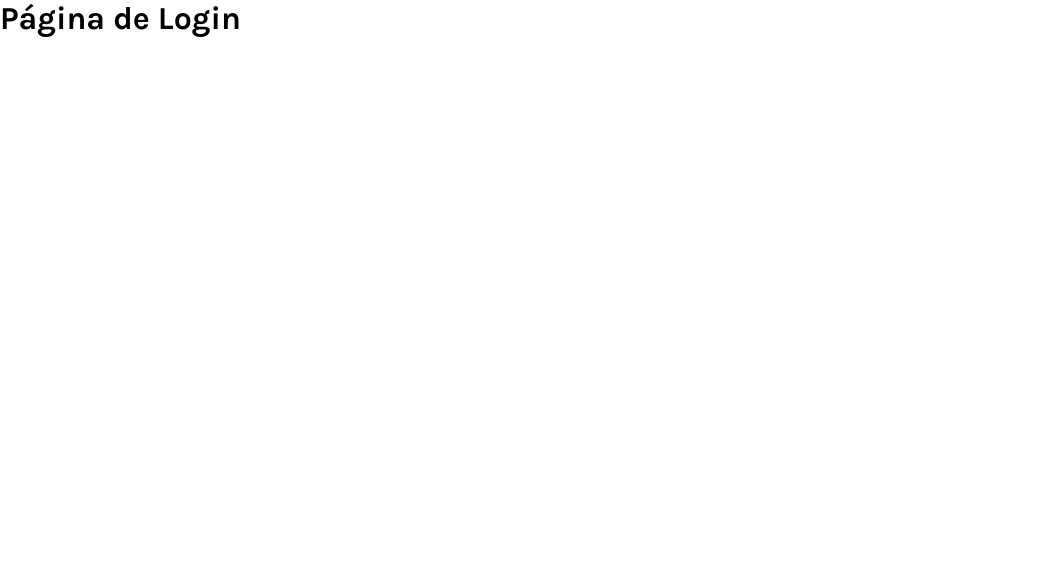
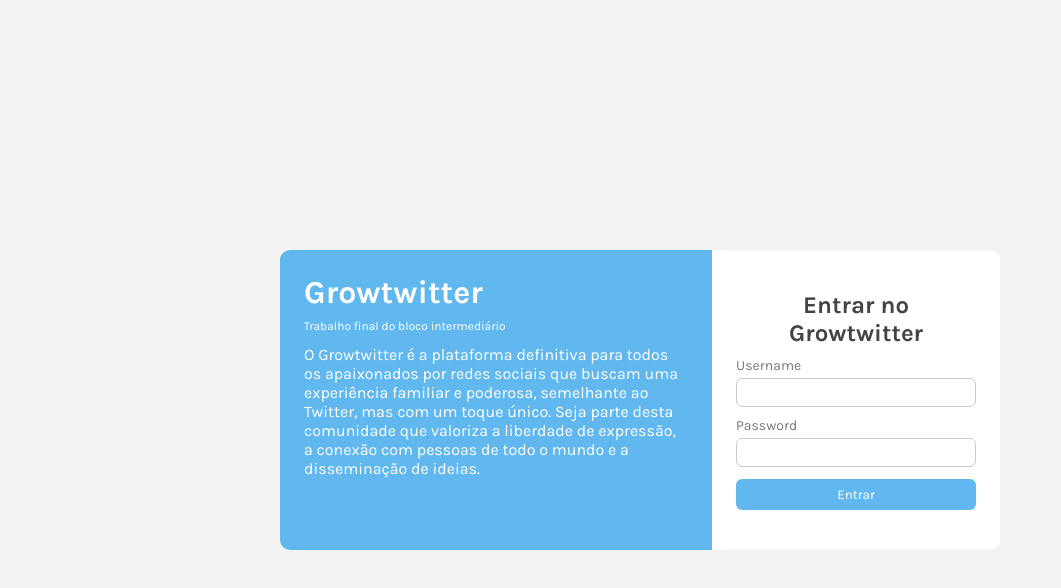
Before and after one commit to bsfonseca/growtwitter-react, a React (Vite) app: page /login in a window 1280 px wide. Shown: the top 588 px of the page, without its empty margins (0-1061 px from the left). Built offline with nearby package versions, Linux system fonts and the light colour scheme.

Commit message:
feat: criação de página para login

```diff
--- a/src/pages/Login.tsx
+++ b/src/pages/Login.tsx
@@ -1,7 +1,145 @@
+import { useNavigate } from "react-router-dom";
+import { login } from "../services/api.service";
+import styled from "styled-components";
+
+const LoginStyled = styled.div`
+    height: 100vh;
+    width: 100vw;
+    display: flex;
+    flex-direction: row;
+    align-items: center;
+    justify-content: center;
+
+    background-color: #f2f2f2;
+
+    .tela-principal {
+        display: flex;
+        flex-direction: row;
+        max-width: 720px;
+        border-radius: 10px;
+        overflow: hidden;
+        align-items: center;
+        background-color: white;
+    }
+
+    .grow-esquerda {
+        background-color: #61b8ef;
+        display: flex;
+        flex-direction: column;
+        padding: 24px;
+        min-height: 300px;
+
+        h1 {
+            color: white;
+        }
+
+        p {
+            color: white;
+            margin-bottom: 4px;
+        }
+
+        #p-grow {
+            font-size: 12px;
+            margin-bottom: 12px;
+            margin-top: 8px;
+        }
+    }
+
+    .grow-direita {
+        padding: 24px;
+        display: flex;
+        flex-direction: column;
+        min-width: 40%;
+
+        input {
+            border: 1px solid #ccc;
+            border-radius: 6px;
+            padding: 6px;
+            margin-bottom: 8px;
+            width: 100%;
+            margin-top: 4px;
+        }
+
+        button {
+            border: 0px;
+            width: 100%;
+            padding: 8px;
+            border-radius: 6px;
+            margin-top: 4px;
+            background-color: #61b8ef;
+            color: white;
+        }
+
+        label {
+            font-size: 14px;
+            color: #777;
+        }
+
+        h1 {
+            text-align: center;
+            font-size: 24px;
+            color: #444;
+            margin-bottom: 8px;
+        }
+    }
+`;
+
 export const Login = () => {
+    const navigate = useNavigate();
+
+    const submitLogin = async (event: any) => {
+        event.preventDefault();
+
+        // 1 - Monta body da request
+
+        const body = {
+            username: event.target.username.value,
+            password: event.target.password.value,
+        };
+        // 2 - Chama a API p fazer login
+
+        const result = await login(body);
+
+        // 3 - Direciona a página p home
+
+        if (result) {
+            localStorage.setItem("user", JSON.stringify(result));
+            navigate("/home");
+        }
+    };
+
     return (
-        <>
-            <h1>Página de Login</h1>
-        </>
+        <LoginStyled>
+            <div className="tela-principal">
+                <div className="grow-esquerda">
+                    <h1>Growtwitter</h1>
+
+                    <p id="p-grow">Trabalho final do bloco intermediário</p>
+
+                    <p>
+                        O Growtwitter é a plataforma definitiva para todos os apaixonados por redes sociais que buscam
+                        uma experiência familiar e poderosa, semelhante ao Twitter, mas com um toque único. Seja parte
+                        desta comunidade que valoriza a liberdade de expressão, a conexão com pessoas de todo o mundo e
+                        a disseminação de ideias.
+                    </p>
+                </div>
+                <div className="grow-direita">
+                    <h1>Entrar no Growtwitter</h1>
+                    <form onSubmit={submitLogin}>
+                        <div>
+                            <label htmlFor="">Username</label>
+                            <input type="text" name="username" required />
+                        </div>
+                        <div>
+                            <label htmlFor="">Password</label>
+                            <input type="text" name="password" required />
+                        </div>
+                        <div>
+                            <button>Entrar</button>
+                        </div>
+                    </form>
+                </div>
+            </div>
+        </LoginStyled>
     );
 };
```
